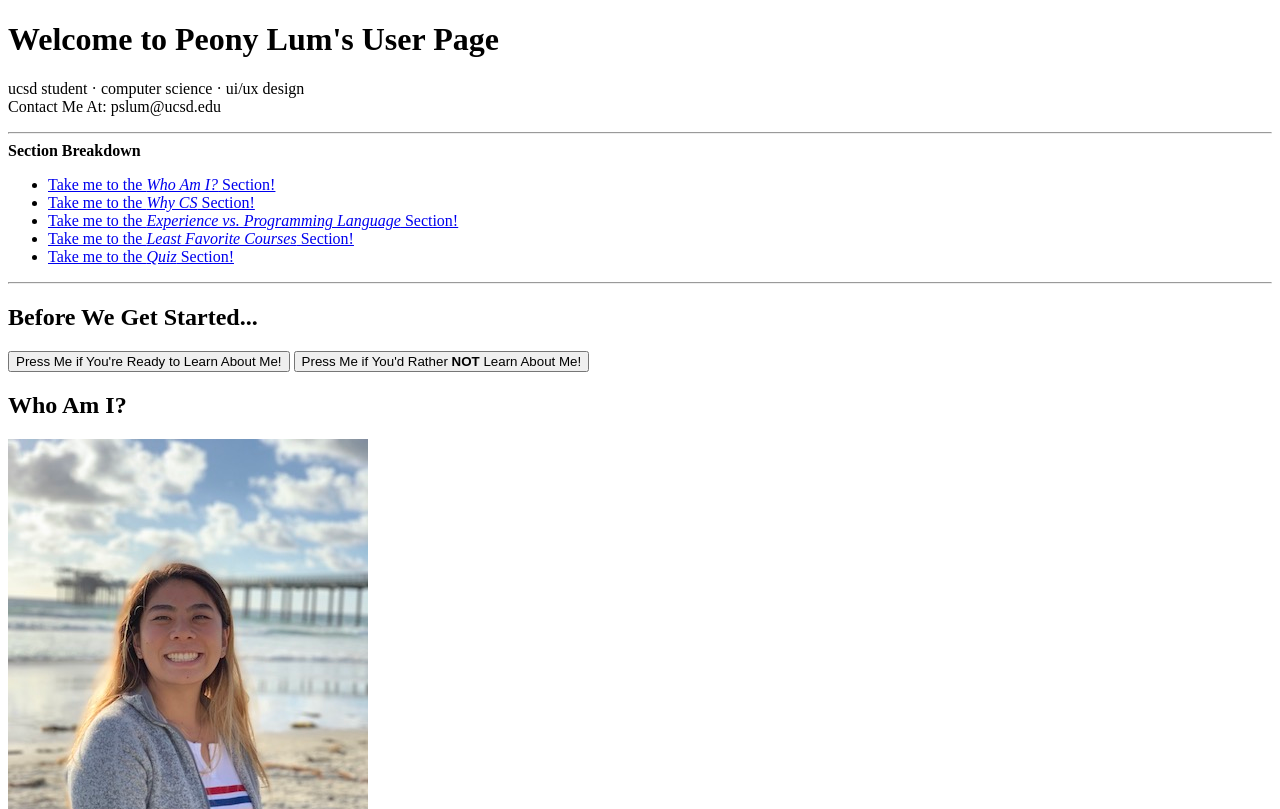
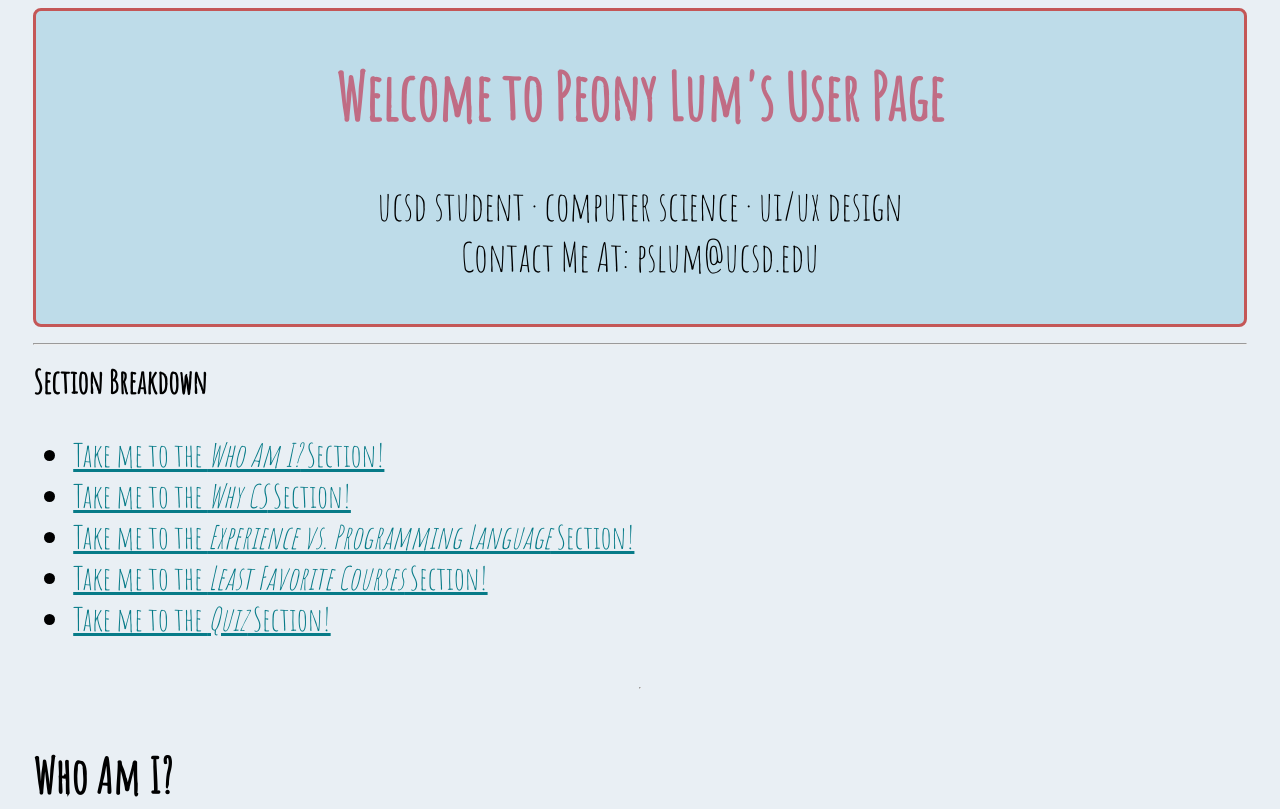
Before and after one commit to Peonylum/wi21-cse110-lab3, a plain HTML site: page index.html in a window 1280 px wide. Shown: the top 809 px of the page. Drawn offline with Linux system fonts and the light colour scheme.

Commit message:
completed internal,external,inline css

```diff
--- /dev/null
+++ b/index.css
@@ -0,0 +1,29 @@
+#header-first{
+    text-align: center;
+    background-color: #bedce9;
+    padding: 2px;
+    border: rgb(196, 87, 87) solid 3px;
+    border-radius: 8px;
+}
+
+#header-first:hover {
+    background-color: #077B88;
+    color:  rgba(255,152,42,0.5);
+    border-color: #ac3187;
+}
+
+a:link {
+    color: #077b88;
+}
+
+a:visited {
+    color: #c79bb6;
+}
+
+a:hover {
+    color: #fb9f8b;
+}
+
+a:active {
+    color: #ff7206;
+}
--- a/index.html
+++ b/index.html
@@ -9,15 +9,31 @@
     </title>
     <!-- Source Used for meta tag: https://www.w3schools.com/tags/tag_meta.asp -->
     <meta name="viewport" content="width=device-width, initial-scale=1.0">
-    <link href="blankFile.css" rel="stylesheet">
+    <link href="index.css" rel="stylesheet">
+    <!-- Embed Third Party Font -->
+    <link rel="preconnect" href="https://fonts.gstatic.com">
+    <link href="https://fonts.googleapis.com/css2?family=Amatic+SC&display=swap" rel="stylesheet">
+    <style>
+        body {
+            background-color: #e9eff4;
+            display: flex;
+            flex-direction: column;
+            flex-wrap: wrap;
+            align-content: center;
+            font-family: 'Amatic SC', cursive;
+            font-size: 200%;
+        }
+    </style>
 </head>
 
 <body>
     <header>
-        <h1 id="Welcome">Welcome to Peony Lum's User Page</h1>
-        <p>ucsd student &middot; computer science &middot; ui/ux design <br />
-            Contact Me At: pslum@ucsd.edu
-        </p>
+        <div id="header-first">
+            <h1 id="Welcome" style="color: #c06c84; font-size: 8vmin;">Welcome to Peony Lum's User Page</h1>
+            <p style="font-size: 5vmin;">ucsd student &middot; computer science &middot; ui/ux design <br />
+                Contact Me At: pslum@ucsd.edu
+            </p>
+        </div>
         <hr>
         <nav>
             <strong>Section Breakdown</strong>
@@ -32,15 +48,6 @@
     </header>
     <hr>
     <main>
-        <h2>Before We Get Started...</h2>
-        <button type="button">Press Me if You're Ready to Learn About Me!</button>
-        <button type="button">Press Me if You'd Rather <b>NOT</b> Learn About Me!</button>
-        <br />
-        <template>
-            <strong>WHY WOULD YOU NOT WANT TO LEARN ABOUT ME?!</strong>
-            <br />
-            <img src="Images/Angry_Tenzin.JPG" alt="Angry Tenzin" />
-        </template>
         <section id="Intro">
             <h2>Who Am I?</h2>
             <!-- Source Used for picture tag: https://developer.mozilla.org/en-US/docs/Web/HTML/Element/picture -->
```
Also changed, not shown: blankFile.css (deleted).
